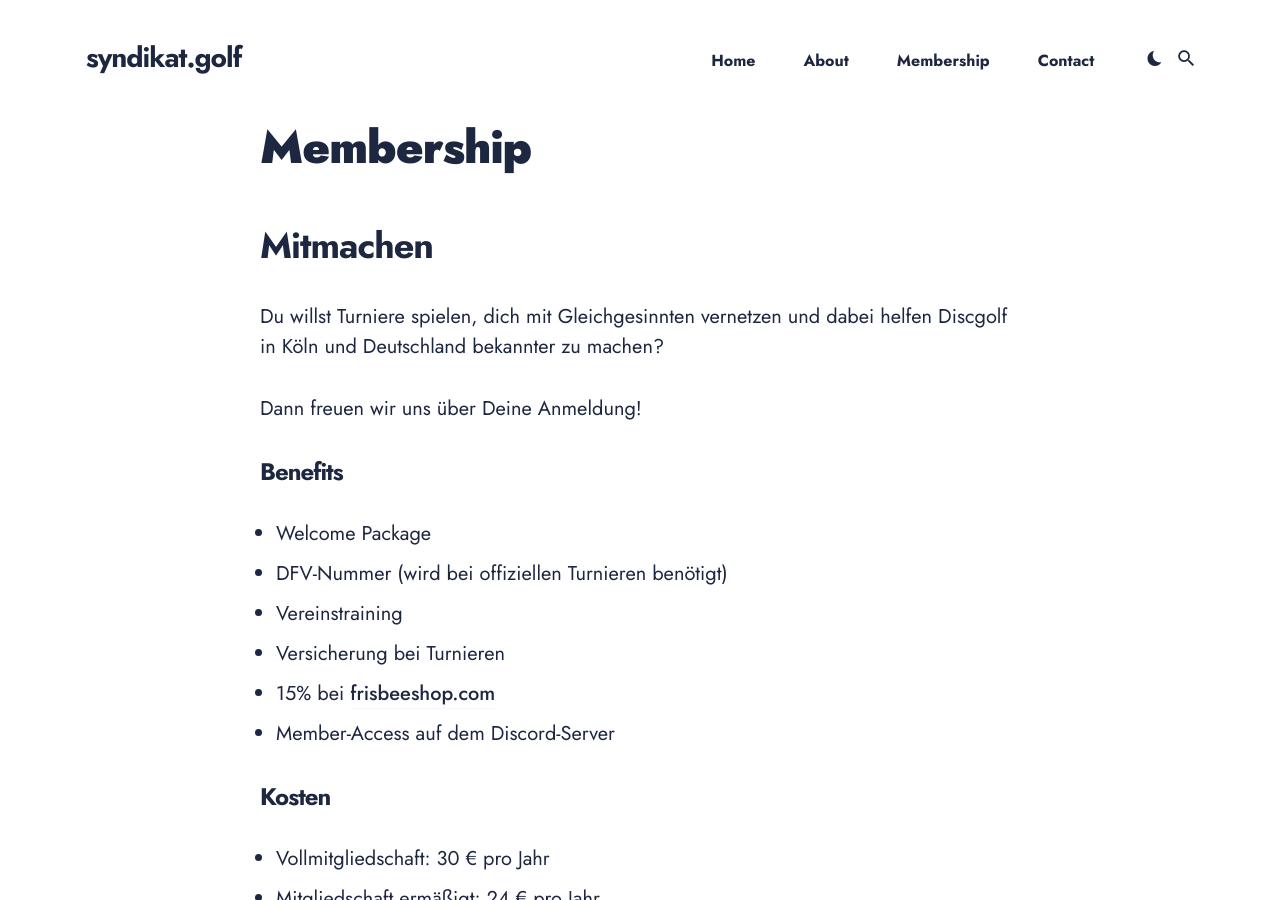
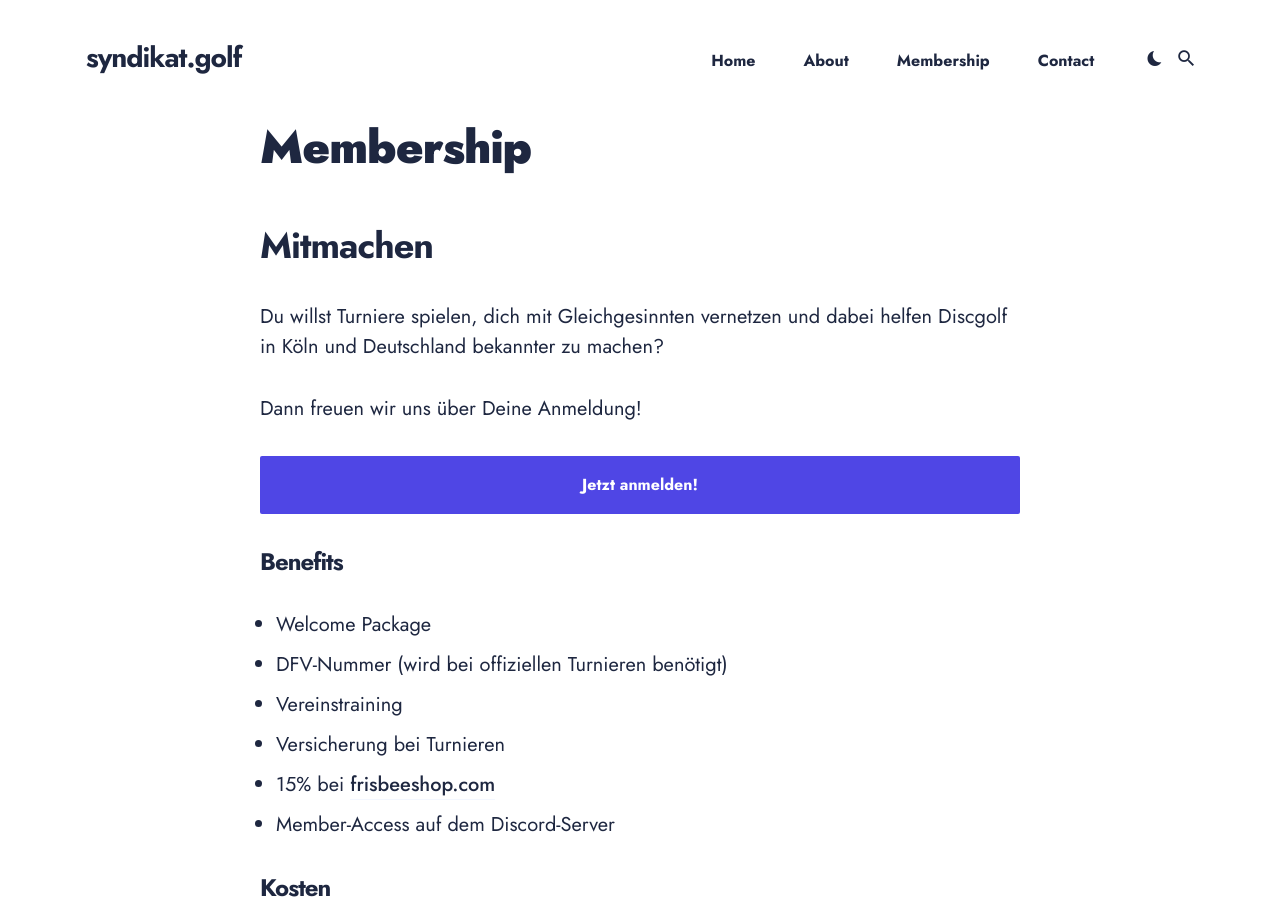
Before and after one commit to maxgreive/syndikat-web, a Jekyll site: the page built from membership.md, in a window 1280 px wide and 900 px high. Built offline with Jekyll 4.4.1, drawn with Linux system fonts in a browser that asks for light colours; nearby versions of some CDN libraries.

Commit message:
💄 added join button to membership page

```diff
--- a/membership.md
+++ b/membership.md
@@ -8,6 +8,9 @@ layout: page
 Du willst Turniere spielen, dich mit Gleichgesinnten vernetzen und dabei helfen Discgolf in Köln und Deutschland bekannter zu machen?
 
 Dann freuen wir uns über Deine Anmeldung!
+
+<button onclick="window.open('//forms.gle/N94kK7713uuPJZCq6')" type="button" class="button button--big button--primary">Jetzt anmelden!</button>
+
 
 ### Benefits
 
```
